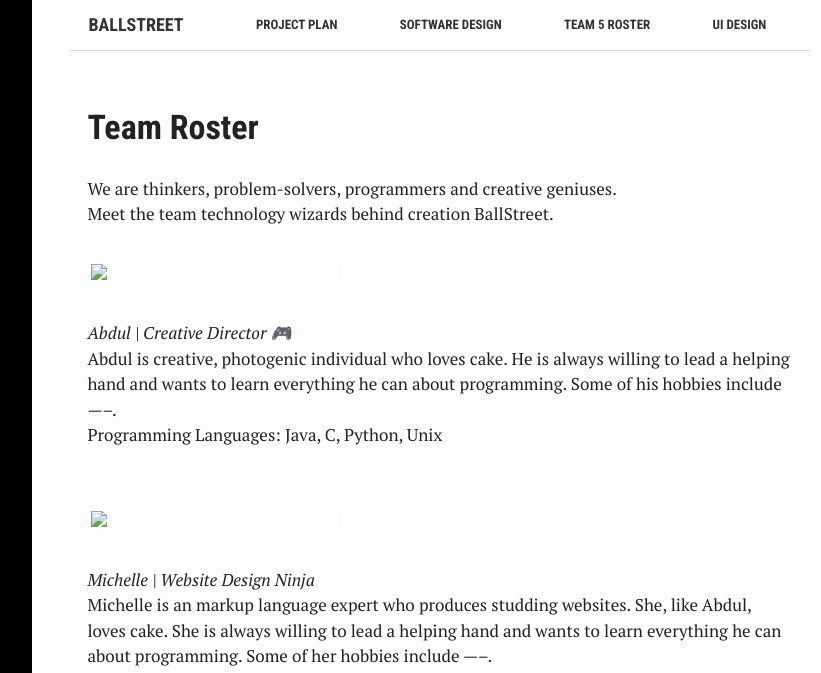
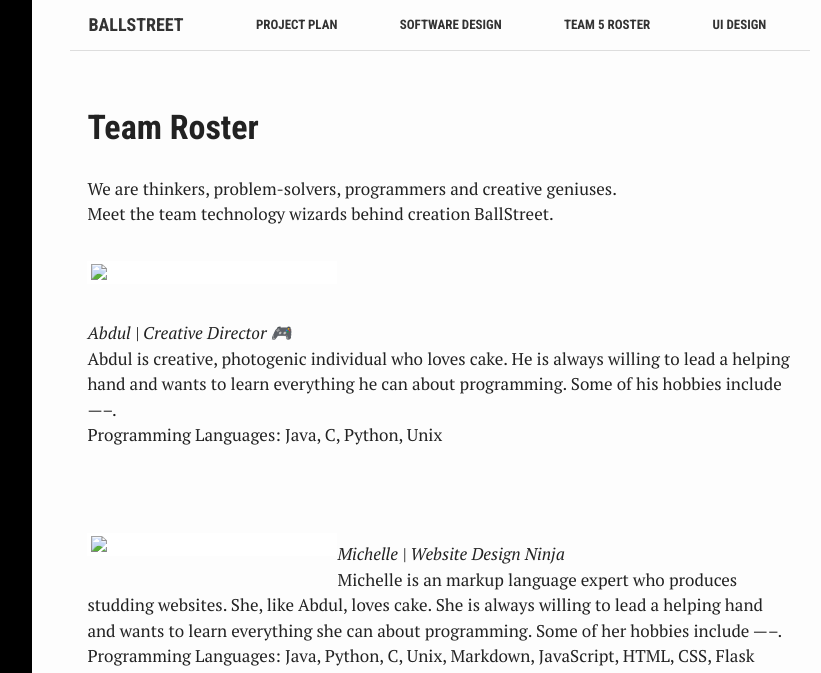
Before and after one commit to ufrauq/Ball-Street, a Jekyll site: the page built from team-roster.md, in a window 1280 px wide and 1152 px high. Shown: the top 673 px of the window, without its empty margins (416-1237 px from the left). Built offline with Jekyll 4.4.1, drawn with Linux system fonts in a browser that asks for light colours; emoji names are drawn with the system emoji font; some of the changed text lies outside the part shown.

Commit message:
Update team-roster.md

```diff
--- a/team-roster.md
+++ b/team-roster.md
@@ -16,8 +16,15 @@
  Programming Languages: Java, C, Python, Unix<br>
 
 
- <br>
-<img src= "/CS2212-Team5/assets/images/profileMichelle.png" width = "250px"  align = "left"/><br><br>
+<br><br>
+<img src= "/CS2212-Team5/assets/images/profileMichelle.png" width = "250px"  align = "left"/>
 <br><i>Michelle | Website Design Ninja</i><br>
-Michelle is an markup language expert who produces studding websites. She, like Abdul, loves cake. She is always willing to lead a helping hand and wants to learn everything he can about programming. Some of her hobbies include -----.<br>
+Michelle is an markup language expert who produces studding websites. She, like Abdul, loves cake. She is always willing to lead a helping hand and wants to learn everything she can about programming. Some of her hobbies include -----.<br>
 Programming Languages: Java, Python, C, Unix, Markdown, JavaScript, HTML, CSS, Flask (python web framework), Jekyll, SQLAlchemy, Heroku and d3.js
+
+
+<br><br><br>
+<img src= "/CS2212-Team5/assets/images/profileMadi.png" width = "250px"  align = "left"/>
+<br><i>Madi | Marketing Magician</i><br>
+Madi is an innovative marketing guru who loves graphic design. She, like Abdul and Michelle, loves cake. She is always willing to lead a helping hand and wants to learn everything she can about computer science. <br>
+Programming Languages: Java, Python, HTML, CSS, Unix and JavaScript
```
